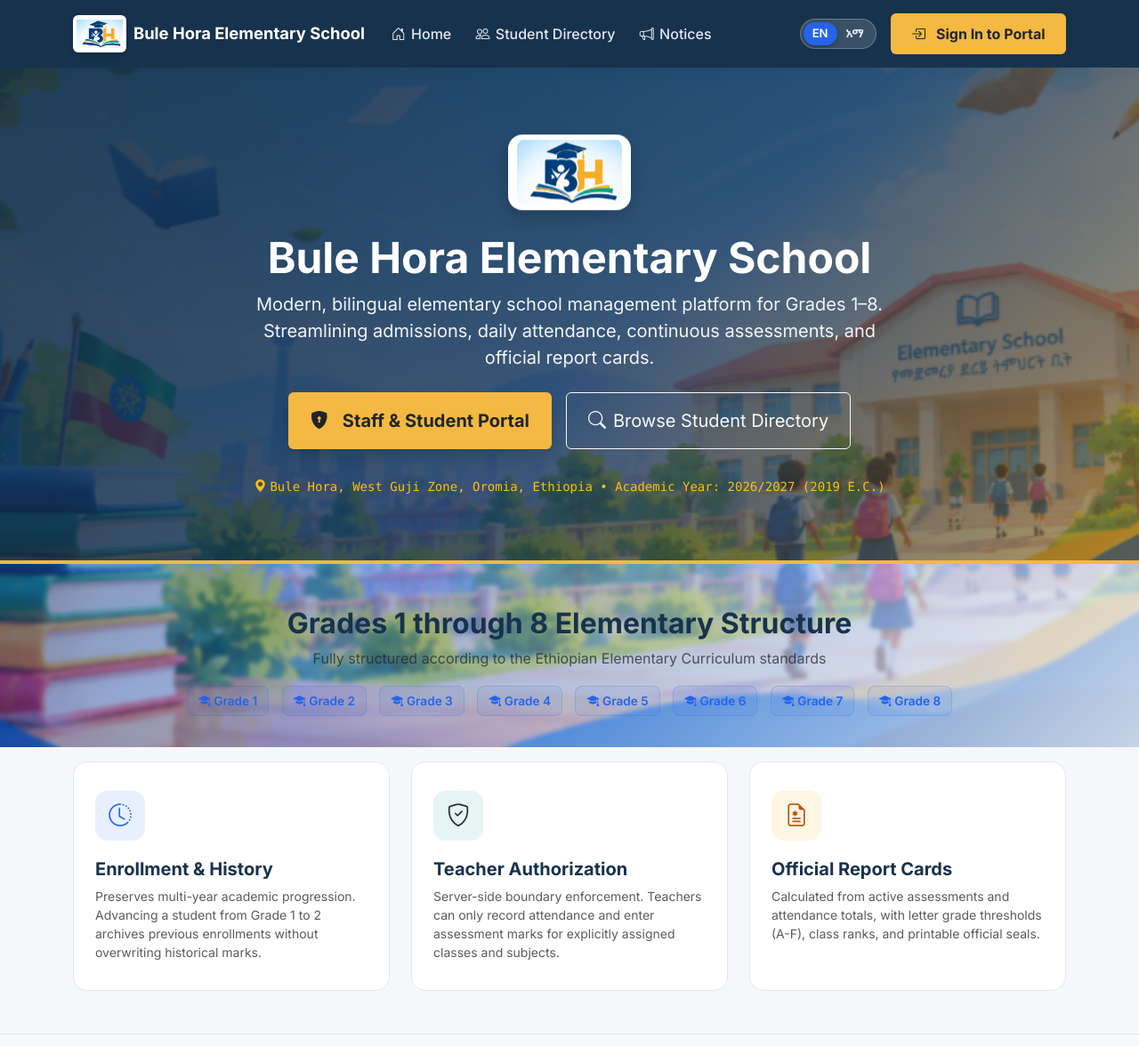
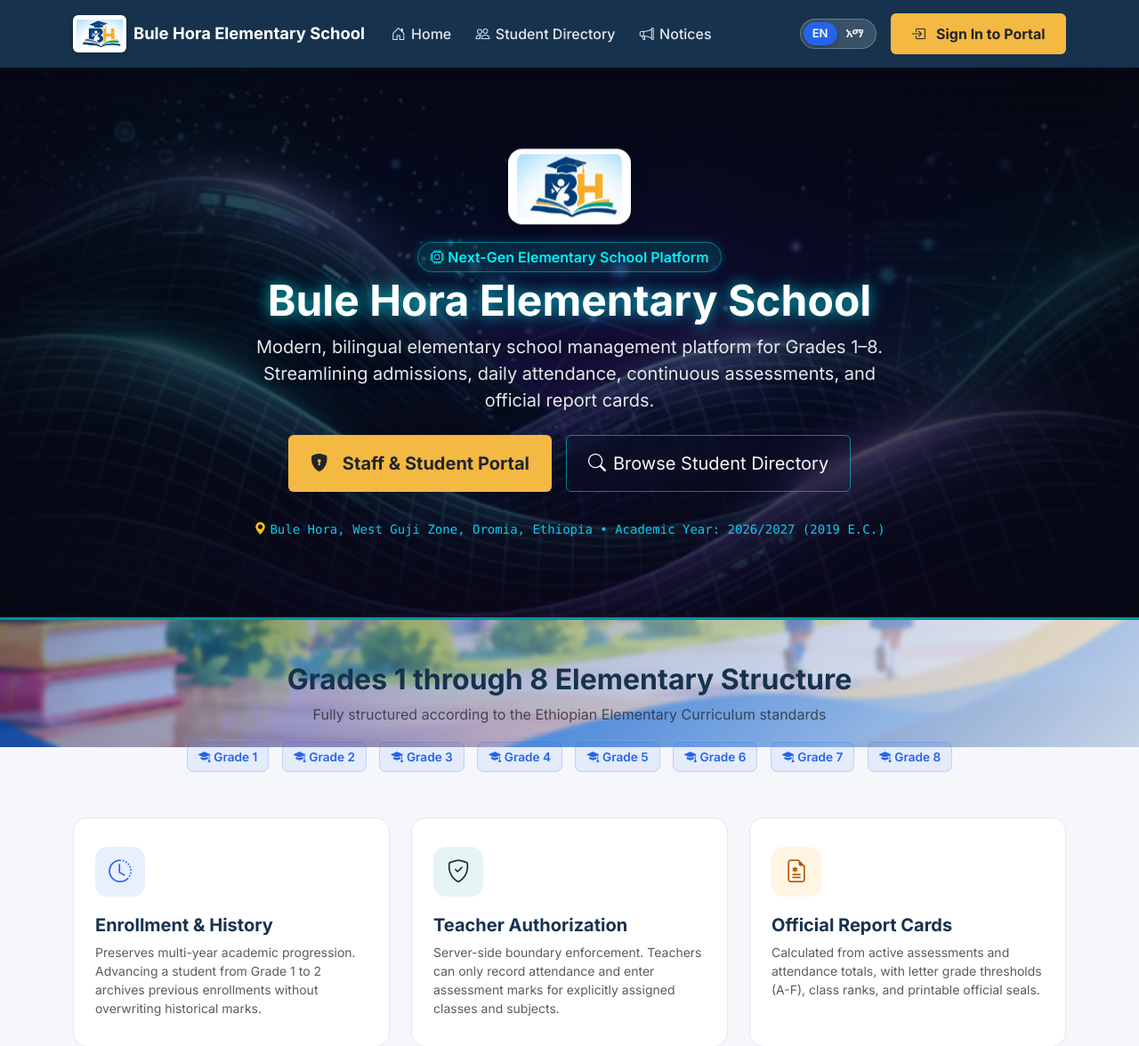
Before and after one commit to petersisay/student-registration-system, a Java web app: page /index.jsp in a window 1280 px wide. Shown: the top 1176 px of the page at 89% size. Run offline with Tomcat 11, a stand-in JSP engine, Linux system fonts and the light colour scheme.

Commit message:
feat(portal): apply dark futuristic neon wave background with parallax animation to landing hero

```diff
--- a/src/main/webapp/index.jsp
+++ b/src/main/webapp/index.jsp
@@ -142,16 +142,21 @@
     </div>
 </nav>
 
-<!-- Hero Banner with Movable School Background & Bule Hora Logo -->
-<section class="hero-banner-bule-hora text-center">
-    <div class="hero-bg-anim"></div>
-    <div class="hero-overlay-gradient"></div>
+<!-- Hero Banner with Dark Futuristic Neon Wave Parallax Background & Bule Hora Logo -->
+<section class="futuristic-hero-banner text-center">
+    <div class="wave-bg-anim"></div>
+    <div class="wave-overlay-glow"></div>
     <div class="container position-relative" style="z-index: 3;">
         <img src="<%= request.getContextPath() %>/images/bule-hora-logo.png" alt="Bule Hora School Logo" class="school-logo-lg">
-        <h1 class="display-5 fw-bold mb-2 text-white">
+        <div class="mb-2">
+            <span class="badge-neon">
+                <i class="bi bi-cpu me-1"></i><%= isAmharic ? "ዘመናዊ ዲጂታል ትምህርት ቤት አስተዳደር" : "Next-Gen Elementary School Platform" %>
+            </span>
+        </div>
+        <h1 class="display-5 fw-bold mb-2 text-white neon-glow-cyan">
             <%= isAmharic ? "ቡሌ ሆራ የመጀመሪያ ደረጃ ትምህርት ቤት" : "Bule Hora Elementary School" %>
         </h1>
-        <p class="lead mb-4 mx-auto" style="max-width: 720px; color: #F1F5F9;">
+        <p class="lead mb-4 mx-auto" style="max-width: 740px; color: #E2E8F0; text-shadow: 0 2px 8px rgba(0,0,0,0.7);">
             <%= isAmharic
                 ? "የ1ኛ እስከ 8ኛ ክፍል የተሟላ የትምህርት ቤት መረጃ አስተዳደር ሥርዓት - ተማሪዎች፣ ምዘና፣ የተገኝነት ክትትልና የውጤት ካርድ።"
                 : "Modern, bilingual elementary school management platform for Grades 1–8. Streamlining admissions, daily attendance, continuous assessments, and official report cards."
@@ -161,12 +166,12 @@
             <a href="<%= request.getContextPath() %>/login" class="btn btn-shine btn-shine-gold text-dark fw-bold px-4 py-3 fs-5 shadow">
                 <i class="bi bi-shield-lock-fill me-2"></i><%= isAmharic ? "የሰራተኞችና የተማሪዎች መግቢያ" : "Staff & Student Portal" %>
             </a>
-            <a href="<%= request.getContextPath() %>/students" class="btn btn-outline-light px-4 py-3 fs-5">
+            <a href="<%= request.getContextPath() %>/students" class="btn btn-outline-light px-4 py-3 fs-5" style="border-color: rgba(0, 242, 254, 0.5); backdrop-filter: blur(8px);">
                 <i class="bi bi-search me-2"></i><%= isAmharic ? "የተማሪዎችን ማውጫ ፈልግ" : "Browse Student Directory" %>
             </a>
         </div>
-        <div class="mt-4 pt-2 text-warning small font-monospace">
-            <i class="bi bi-geo-alt-fill me-1"></i>Bule Hora, West Guji Zone, Oromia, Ethiopia &bull; <%= isAmharic ? "የትምህርት ዘመን፡ 2019 ዓ.ም (2026/2027)" : "Academic Year: 2026/2027 (2019 E.C.)" %>
+        <div class="mt-4 pt-2 text-info small font-monospace">
+            <i class="bi bi-geo-alt-fill me-1 text-warning"></i>Bule Hora, West Guji Zone, Oromia, Ethiopia &bull; <%= isAmharic ? "የትምህርት ዘመን፡ 2019 ዓ.ም (2026/2027)" : "Academic Year: 2026/2027 (2019 E.C.)" %>
         </div>
     </div>
 </section>
```
